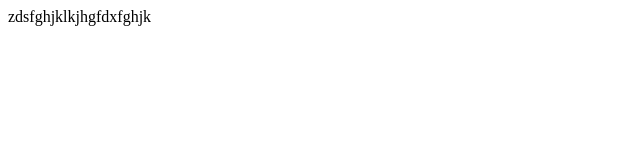
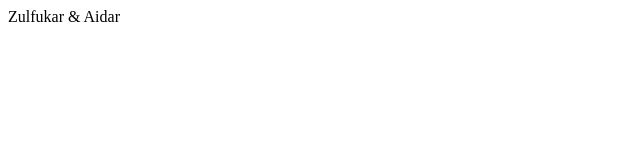
Before and after one commit to TalantbecovAidar/GitPracticeJs2727, a plain HTML site: page index.html in a window 1280 px wide. Shown: the full height of the page, 0-640 px from the left. Drawn offline with Linux system fonts and the light colour scheme.

Commit message:
changed navbar

```diff
--- a/index.html
+++ b/index.html
@@ -7,7 +7,7 @@
     <title>Document</title>
   </head>
   <body>
-    <div class="navbar">zdsfghjklkjhgfdxfghjk</div>
+    <div class="navbar1">Zulfukar & Aidar</div>
     <script src="./main.js"></script>
   </body>
 </html>
```
